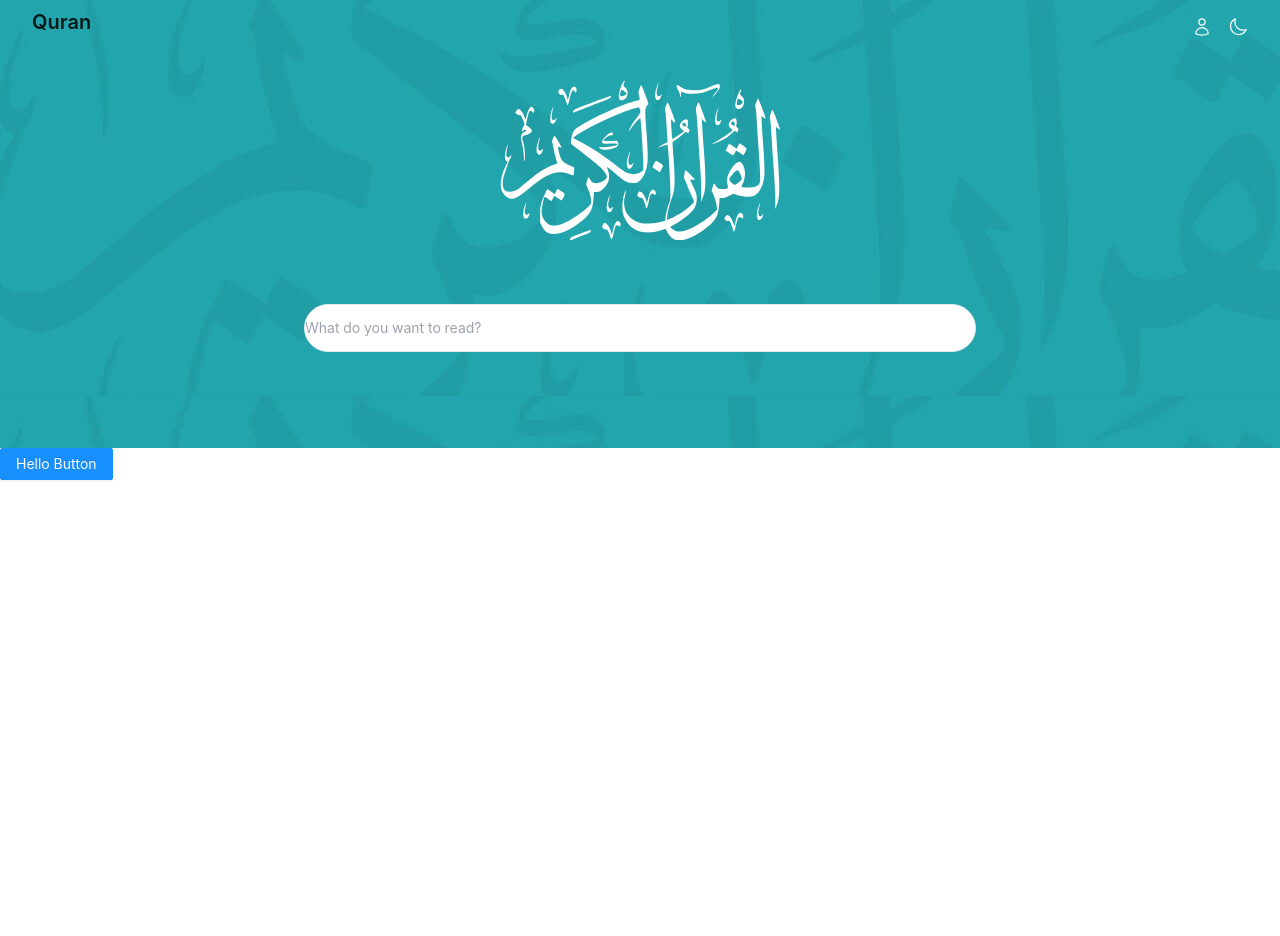
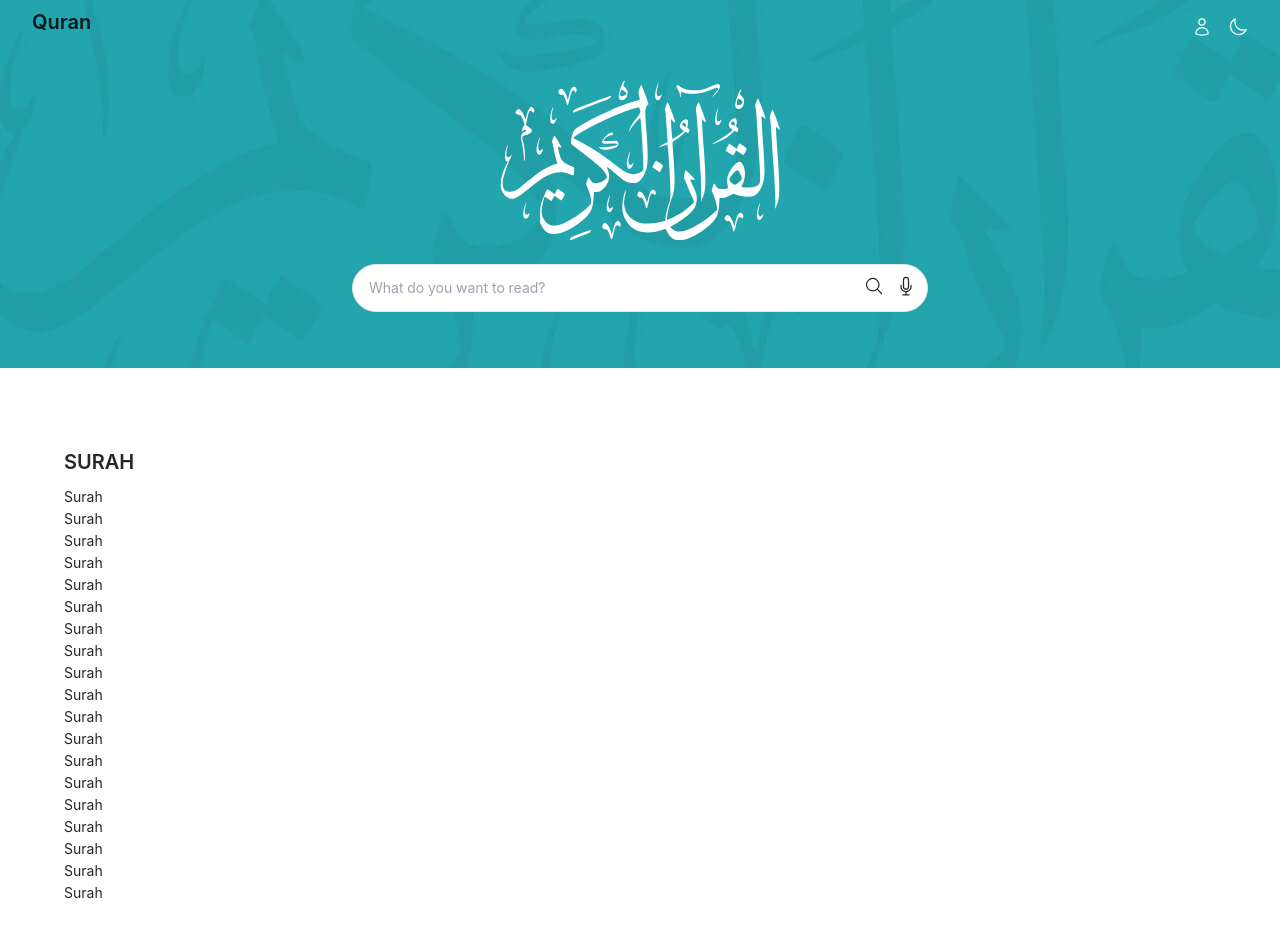
Before and after one commit to NishatFariza/Quran, a Next.js app: page / in a window 1280 px wide. Shown: the top 936 px of the page. Before the commit the page ends 800 px from the top, so only its background shows below. Built offline with nearby package versions, Linux system fonts and the light colour scheme.

Commit message:
work in process surah component

```diff
--- a/src/components/Hero.tsx
+++ b/src/components/Hero.tsx
@@ -13,8 +13,20 @@ const Hero: React.FC = () => {
           </svg>
 
     </div>
-   <div className='max-w-2xl mx-auto py-10'>
-   <input placeholder='What do you want to read?' type="text" className='w-full border py-3 rounded-full' name="" id="" />
+   <div className='max-w-xl mx-10 md:mx-auto relative '>
+   <input placeholder='What do you want to read?' type="text" className='w-full border py-3 rounded-full px-4 focus:outline-none focus:ring-2 focus:ring-[#03a1b6]' name="" id=""
+
+   />
+   <div className='top-3 right-3 absolute flex gap-3'>
+   <svg xmlns="http://www.w3.org/2000/svg" fill="none" viewBox="0 0 24 24" strokeWidth={1.5} stroke="currentColor" className="w-5 h-5">
+  <path strokeLinecap="round" strokeLinejoin="round" d="M21 21l-5.197-5.197m0 0A7.5 7.5 0 105.196 5.196a7.5 7.5 0 0010.607 10.607z" />
+</svg>
+<svg xmlns="http://www.w3.org/2000/svg" fill="none" viewBox="0 0 24 24" strokeWidth={1.5} stroke="currentColor" className="w-5 h-5">
+  <path strokeLinecap="round" strokeLinejoin="round" d="M12 18.75a6 6 0 006-6v-1.5m-6 7.5a6 6 0 01-6-6v-1.5m6 7.5v3.75m-3.75 0h7.5M12 15.75a3 3 0 01-3-3V4.5a3 3 0 116 0v8.25a3 3 0 01-3 3z" />
+</svg>
+
+   </div>
+
    </div>
 
     </div>
--- /dev/null
+++ b/src/components/Surah.tsx
@@ -0,0 +1,9 @@
+import React from 'react'
+
+const Surah = () => {
+  return (
+    <div>Surah</div>
+  )
+}
+
+export default Surah
--- a/src/pages/index.tsx
+++ b/src/pages/index.tsx
@@ -2,6 +2,7 @@ import Head from 'next/head'
 import React from 'react'
 import Hero from '../components/Hero'
 import { Button } from 'antd';
+import Surah from '../components/Surah';
 
 const HomePage = () => {
   return (
@@ -11,7 +12,31 @@ const HomePage = () => {
       </Head>
 
       <Hero/>
-      <Button type="primary">Hello Button</Button>
+     <div className='wrapper py-20'>
+       <h2 className='uppercase font-semibold text-xl'>Surah</h2>
+
+        <div>
+          <Surah/>
+          <Surah/>
+          <Surah/>
+          <Surah/>
+          <Surah/>
+          <Surah/>
+          <Surah/>
+          <Surah/>
+          <Surah/>
+          <Surah/>
+          <Surah/>
+          <Surah/>
+          <Surah/>
+          <Surah/>
+          <Surah/>
+          <Surah/>
+          <Surah/>
+          <Surah/>
+          <Surah/>
+        </div>
+     </div>
     </div>
   )
 }
--- a/src/styles/globals.scss
+++ b/src/styles/globals.scss
@@ -9,12 +9,10 @@ $color-primary: blue;
     background-image: url('../../public/images/background.jpg');
 }
 
-h1,
-h2,
-h3,
-h4,
-h5,
-h6 {
-    margin: 0;
+body {
+    @apply text-slate-700;
+  }
 
-}
+  .wrapper {
+    @apply max-w-6xl mx-auto px-4 lg:px-0;
+  }
```
